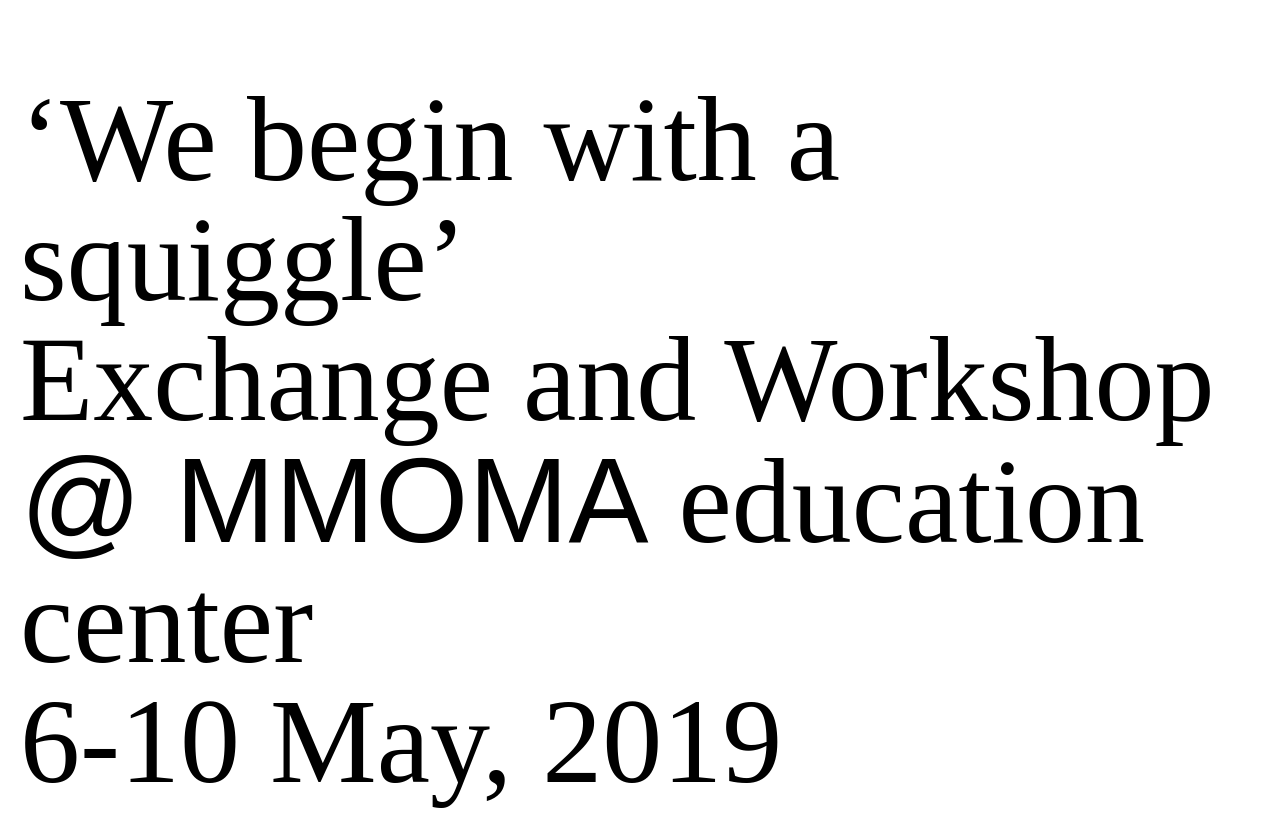
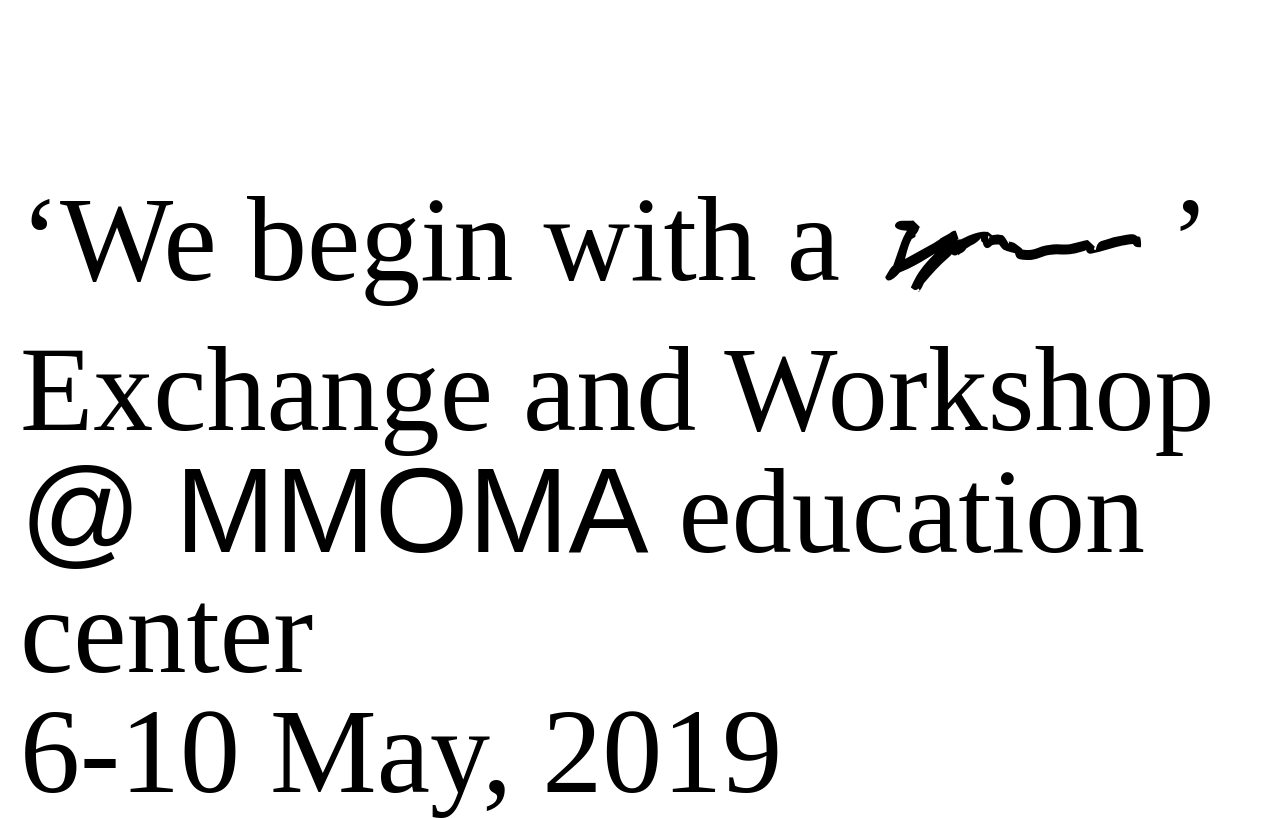
Before and after one commit to natawerner/rietveld-moscow, a plain HTML site: page index.html in a window 1280 px wide. Shown: the top 818 px of the page. Drawn offline with Linux system fonts and the light colour scheme; a web font is replaced by a local one.

Commit message:
Squiggles

```diff
--- a/index.html
+++ b/index.html
@@ -14,7 +14,7 @@
         <p>Open Call</p>
       </div>
       <div class="" id="intro">
-        <p>‘We begin with a <span id="squiggle">squiggle</span>’<br>Exchange and Workshop<br><span id="mmoma">@ MMOMA</span> education center<br>6-10 May, 2019
+        <p>‘We begin with a <span id="squiggle">a</span>’<br>Exchange and Workshop<br><span id="mmoma">@ MMOMA</span> education center<br>6-10 May, 2019
         </p>
       </div>
     </div>
--- a/style/style.css
+++ b/style/style.css
@@ -10,6 +10,10 @@
 @font-face {
   font-family: 'cooper';
   src: url('../fonts/Cooper-Medium.ttf');
+}
+@font-face {
+  font-family: 'squiggle';
+  src: url('../fonts/Squiggle1.7-Regular.otf');
 }
 
 .header {
@@ -70,7 +74,8 @@
 }
 
 #squiggle {
-
+  font-family: squiggle;
+  font-size: 250px;
 }
 
 .mainText {
@@ -91,4 +96,5 @@
 
 .squiggle {
   color: #0669ff;
+  font-family: squiggle;
 }
```
Also changed, not shown: fonts/Squiggle1.6-Regular.otf (deleted).
